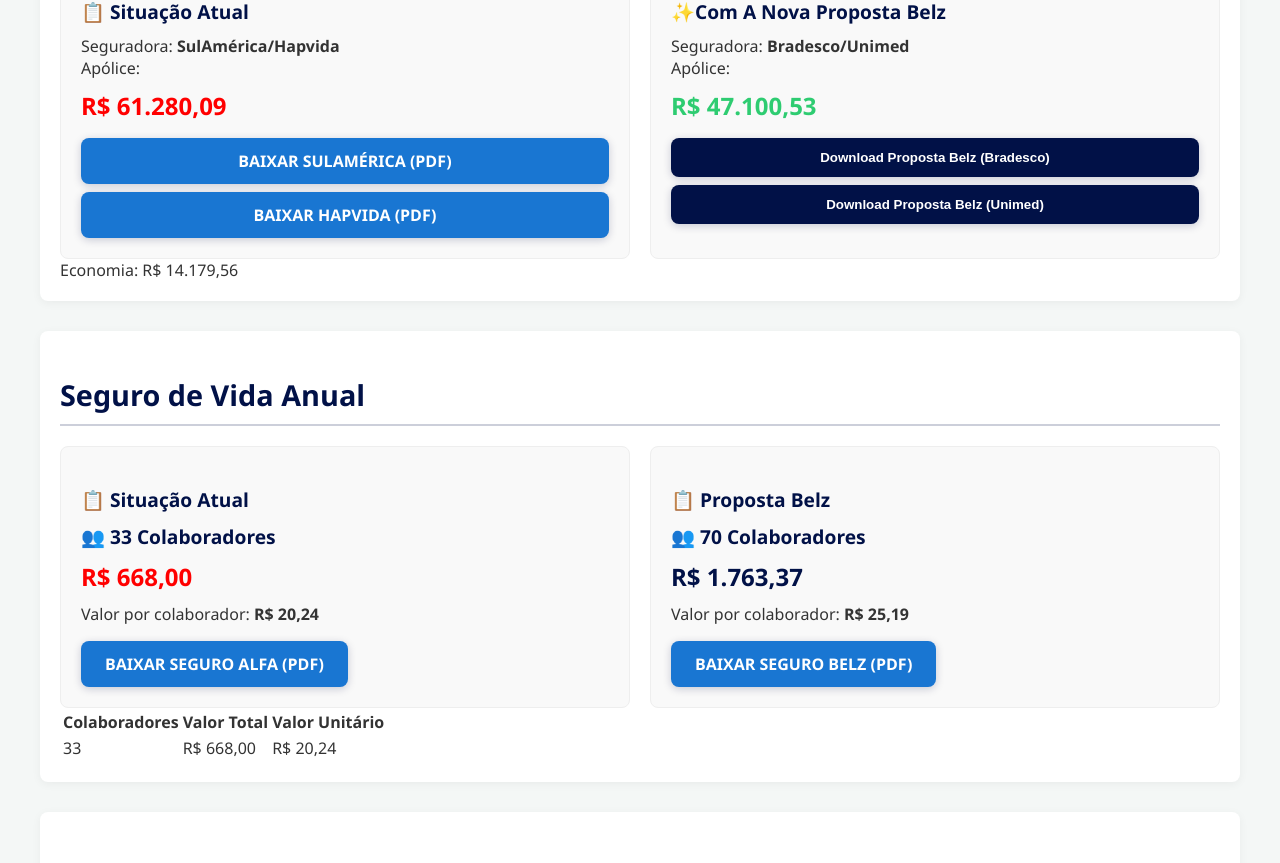
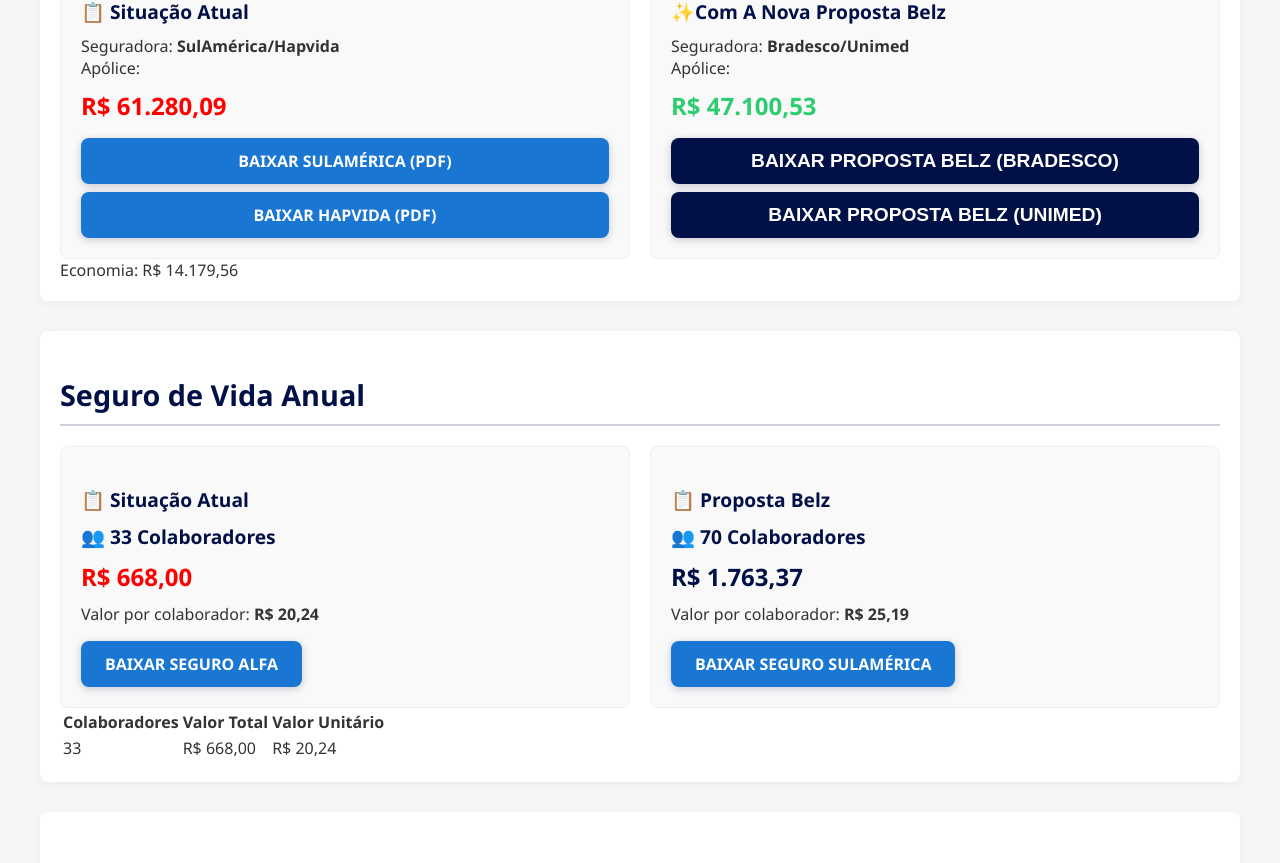
Before and after one commit to MayconBenvenuto/ULTRAMEGA-BELZ, a React (Create React App) app: page / in a window 1280 px wide. Shown: the part 379-1242 px from the top of the page. Built offline with nearby package versions, Linux system fonts and the light colour scheme.

Commit message:
feat: atualizar rótulos dos botões de download para propostas Belz e seguros em Saúde e Vida

```diff
--- a/src/Saude.js
+++ b/src/Saude.js
@@ -91,12 +91,13 @@
                 textAlign: 'center',
                 border: 'none',
                 cursor: 'pointer',
+                fontSize: '1.2rem',
                 opacity: 1,
               }}
               tabIndex={0}
               aria-disabled="true"
             >
-              Download Proposta Belz (Bradesco)
+              BAIXAR PROPOSTA BELZ (BRADESCO)
             </button>
             <button
               style={{
@@ -111,13 +112,14 @@
                 transition: 'background 0.2s',
                 textAlign: 'center',
                 border: 'none',
+                fontSize: '1.2rem',
                 cursor: 'pointer',
                 opacity: 1,
               }}
               tabIndex={0}
               aria-disabled="true"
             >
-              Download Proposta Belz (Unimed)
+              BAIXAR PROPOSTA BELZ (UNIMED)
             </button>
           </div>
         </Card>
--- a/src/Vida.js
+++ b/src/Vida.js
@@ -44,7 +44,7 @@
               textAlign: 'center',
             }}
           >
-            BAIXAR SEGURO ALFA (PDF)
+            BAIXAR SEGURO ALFA
           </a>
         </Card>
 
@@ -73,7 +73,7 @@
               textAlign: 'center',
             }}
           >
-            BAIXAR SEGURO BELZ (PDF)
+            BAIXAR SEGURO SULAMÉRICA
           </a>
         </Card>
 
```
